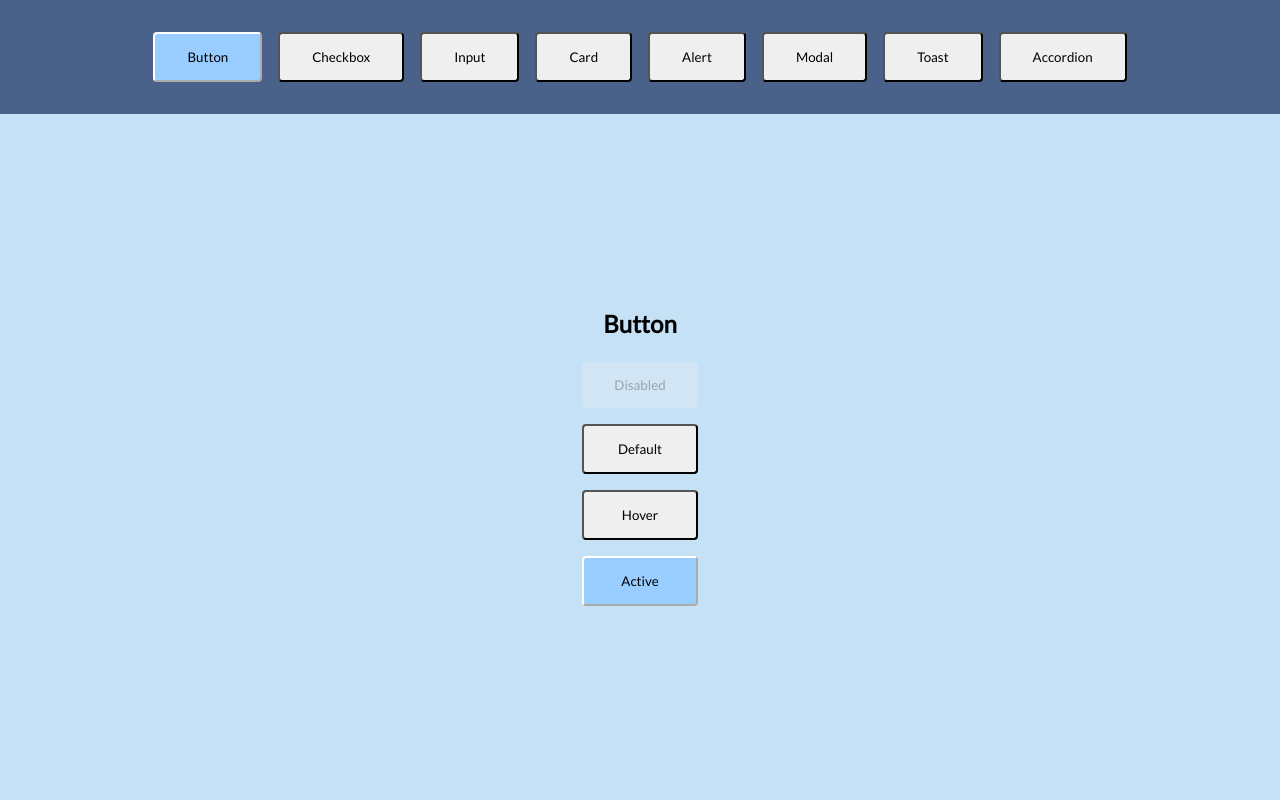
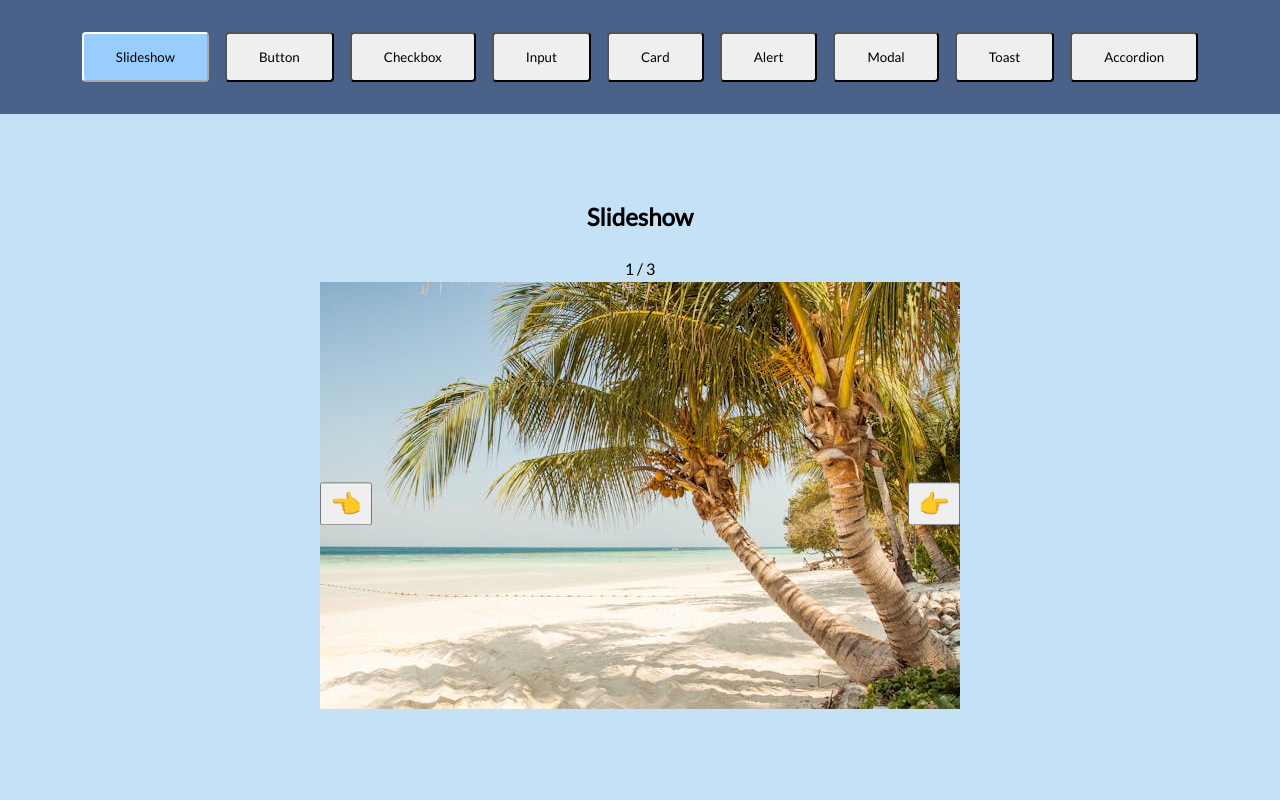
Before and after one commit to jerzyszajner/assignment_4, a plain HTML site: page src/index.html in a window 1280 px wide. Drawn offline with Linux system fonts and the light colour scheme.

Commit message:
Add slideshow

```diff
--- a/src/css/index.css
+++ b/src/css/index.css
@@ -18,26 +18,6 @@ header {
     z-index: 999;
 }
 
-.navbar {
-    background-color: var(--color-primary);
-    display: flex;
-    flex-wrap: wrap;
-    gap: 1rem;
-    padding: var(--spacing-large);
-    justify-content: center;
-}
-
-.navbar__item {
-    padding: 15px 32px;
-    border-radius: 4px;
-    cursor: pointer;
-}
-
-.navbar__item--active {
-    background-color: var(--hover-color);
-    border-color: var(--color-base);
-}
-
 main {
     flex: 1;
     display: flex;
@@ -54,6 +34,7 @@ main {
 .component__examples {
     display: flex;
     flex-direction: column;
+    align-items: center;
     gap: var(--spacing-medium);
 }
 
--- /dev/null
+++ b/src/css/navigation.css
@@ -0,0 +1,19 @@
+.navbar {
+    background-color: var(--color-primary);
+    display: flex;
+    flex-wrap: wrap;
+    gap: 1rem;
+    padding: var(--spacing-large);
+    justify-content: center;
+}
+
+.navbar__item {
+    padding: 15px 32px;
+    border-radius: 4px;
+    cursor: pointer;
+}
+
+.navbar__item--active {
+    background-color: var(--hover-color);
+    border-color: var(--color-base);
+}
--- /dev/null
+++ b/src/css/slideshow.css
@@ -0,0 +1,37 @@
+.slideshow__container {
+    max-width: 650px;
+    position: relative;
+}
+
+.slideshow__counter {
+    text-align: center;
+    padding: 4px 0;
+}
+
+.slideshow__card {
+    width: 100%;
+    height: auto;
+}
+
+.slideshow__img {
+    width: 100%;
+    height: auto;
+}
+
+.buttonNext,
+.buttonPrev {
+    padding: 4px 8px;
+    position: absolute;
+    top: 55%;
+    transform: translateY(-55%);
+    cursor: pointer;
+    font-size: 1.6rem;
+}
+
+.buttonPrev {
+    left: 0;
+}
+
+.buttonNext {
+    right: 0;
+}
--- a/src/index.html
+++ b/src/index.html
@@ -9,6 +9,8 @@
     />
     <link rel="stylesheet" href="./css/reset.css" />
     <link rel="stylesheet" href="./css/variables.css" />
+    <link rel="stylesheet" href="./css/navigation.css" />
+    <link rel="stylesheet" href="./css/slideshow.css" />
     <link rel="stylesheet" href="./css/button.css" />
     <link rel="stylesheet" href="./css/checkbox.css" />
     <link rel="stylesheet" href="./css/input.css" />
@@ -41,8 +43,10 @@
   </head>
   <body>
     <header>
+      <!-- Navigation -->
       <nav class="navbar">
-        <button class="navbar__item navbar__item--active">Button</button>
+        <button class="navbar__item navbar__item--active">Slideshow</button>
+        <button class="navbar__item">Button</button>
         <button class="navbar__item">Checkbox</button>
         <button class="navbar__item">Input</button>
         <button class="navbar__item">Card</button>
@@ -54,8 +58,16 @@
     </header>
 
     <main>
+      <!-- Section slideshow -->
+      <section class="component" id="slideshow">
+        <h2 class="component__name">Slideshow</h2>
+        <div class="component__examples">
+          <div class="slideshow__container"></div>
+        </div>
+      </section>
+
       <!-- Section button -->
-      <section class="component" id="button">
+      <section class="component hidden" id="button">
         <h2 class="component__name">Button</h2>
         <div class="component__examples">
           <button class="component__button" disabled>Disabled</button>
@@ -89,6 +101,7 @@
           </label>
         </div>
       </section>
+
       <!-- Section input -->
       <section class="component hidden" id="input">
         <h2 class="component__name">Input</h2>
--- a/src/js/app.js
+++ b/src/js/app.js
@@ -1,5 +1,6 @@
 // Import components
 import initNavigation from "./components/navigation.js";
+import initSlideshow from "./components/slideshow.js";
 import initButton from "./components/button.js";
 import initAccordion from "./components/accordion.js";
 import initAlert from "./components/alert.js";
@@ -9,6 +10,7 @@ import initToast from "./components/toast.js";
 // Function to initialize the app
 const initializeApp = () => {
   initNavigation(); // Initialize navigation
+  initSlideshow(); // Initialize carousel
   initButton(); // Initialize button
   initAccordion(); // Initialize accordion
   initAlert(); // Initialize alert
--- a/src/js/components/modal.js
+++ b/src/js/components/modal.js
@@ -1,3 +1,4 @@
+// Function to initialize modal functionality
 const initModal = () => {
   const modalButton = document.querySelector(".modal__button");
   const displayModal = document.querySelector(".modal__content");
@@ -13,5 +14,4 @@ const initModal = () => {
     });
   });
 };
-
 export default initModal;
--- /dev/null
+++ b/src/js/components/slideshow.js
@@ -0,0 +1,105 @@
+// Data for the slideshow images
+const slideshowData = [
+  { src: "./assets/images/image1.jpg", alt: "Image 1" },
+  { src: "./assets/images/image2.jpg", alt: "Image 2" },
+  { src: "./assets/images/image3.jpg", alt: "Image 3" },
+];
+
+let currentSlide = 0;
+
+// Function to update the counter showing the current slide
+const updateCounter = (counter) => {
+  counter.textContent = `${currentSlide + 1} / ${slideshowData.length}`;
+};
+
+// Function to update the displayed slide
+const updateSlide = () => {
+  const cardImage = document.querySelector(".slideshow__img");
+  const counter = document.querySelector(".slideshow__counter");
+  if (currentSlide < 0) {
+    currentSlide = slideshowData.length - 1;
+  } else if (currentSlide >= slideshowData.length) {
+    currentSlide = 0;
+  }
+
+  cardImage.src = slideshowData[currentSlide].src;
+  cardImage.alt = slideshowData[currentSlide].alt;
+  updateCounter(counter);
+};
+
+// Function to handle slideshow navigation: buttons, keyboard, and scroll actions
+const handleButtons = () => {
+  const slideshowContainer = document.querySelector(".slideshow__container");
+  const buttonNext = document.querySelector(".buttonNext");
+  const buttonPrev = document.querySelector(".buttonPrev");
+
+  buttonNext.addEventListener("click", () => {
+    currentSlide++;
+    updateSlide();
+  });
+
+  buttonPrev.addEventListener("click", () => {
+    currentSlide--;
+    updateSlide();
+  });
+
+  // Keyboard navigation
+  document.addEventListener("keydown", (event) => {
+    if (event.key === "ArrowRight") {
+      currentSlide++;
+      updateSlide();
+    } else if (event.key === "ArrowLeft") {
+      currentSlide--;
+      updateSlide();
+    }
+  });
+
+  let lastScrollTime = 0;
+
+  // Scroll navigation with a delay to prevent rapid switching
+  slideshowContainer.addEventListener("wheel", (event) => {
+    const now = Date.now();
+    if (now - lastScrollTime < 250) return; // Ignore if less than 250ms
+    lastScrollTime = now;
+
+    if (event.deltaY > 0) {
+      currentSlide++;
+      updateSlide();
+    } else if (event.deltaY < 0) {
+      currentSlide--;
+      updateSlide();
+    }
+  });
+};
+
+// Function to initialize the slideshow functionality
+const initSlideshow = () => {
+  const slideshowContainer = document.querySelector(".slideshow__container");
+
+  const card = document.createElement("figure");
+  card.classList.add("slideshow__card");
+
+  const cardImage = document.createElement("img");
+  cardImage.classList.add("slideshow__img");
+  cardImage.src = slideshowData[currentSlide].src;
+  cardImage.alt = slideshowData[currentSlide].alt;
+
+  const counter = document.createElement("div");
+  counter.classList.add("slideshow__counter");
+  updateCounter(counter);
+
+  const buttonPrev = document.createElement("button");
+  buttonPrev.classList.add("buttonPrev");
+  buttonPrev.textContent = `👈`;
+
+  const buttonNext = document.createElement("button");
+  buttonNext.classList.add("buttonNext");
+  buttonNext.textContent = `👉`;
+
+  card.append(cardImage);
+  slideshowContainer.append(counter, card, buttonPrev, buttonNext);
+
+  handleButtons(counter);
+};
+
+export default initSlideshow;
```
Also changed, not shown: src/assets/images/image1.jpg (added), src/assets/images/image2.jpg (added), src/assets/images/image3.jpg (added).
